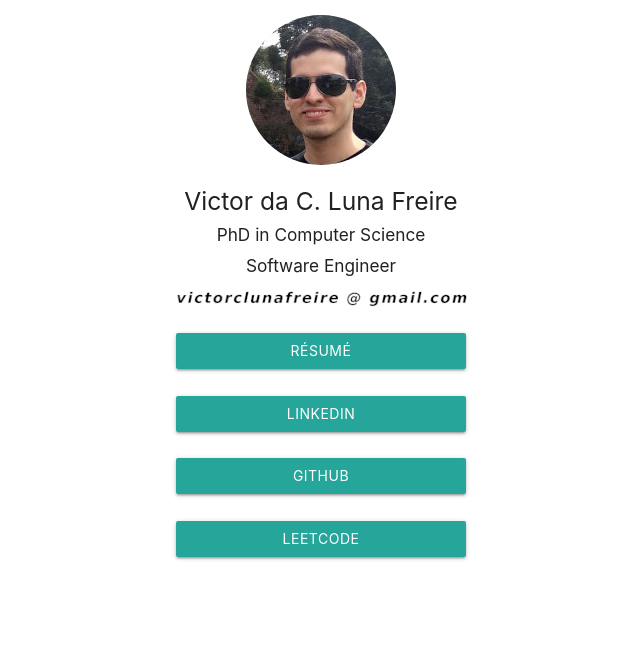
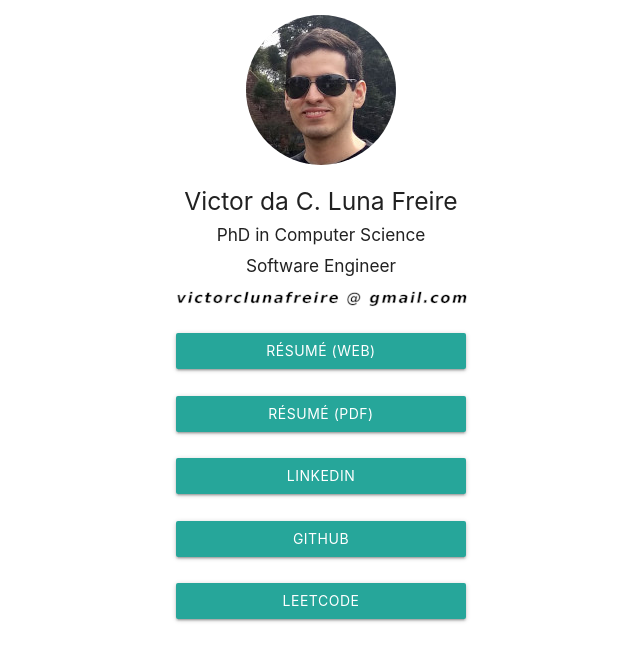
Before and after one commit to victorclf/victorclf.github.io, a plain HTML site: page index.html in a window 1280 px wide. Shown: the whole page, without its empty margins (319-959 px from the left). Drawn offline with Linux system fonts and the light colour scheme.

Commit message:
Add pdf version of resume

```diff
--- a/index.html
+++ b/index.html
@@ -29,7 +29,14 @@
                 <div class="col s8 offset-s2 m4 offset-m4 center-align">
                     <a class="waves-effect waves-light btn" style="vertical-align: unset; width: 80%"
                         href="https://docs.google.com/document/d/1VbqH702r4ZznmCCMaEwFKs7mDyJFxc7kASWq4TOA_7s/edit?usp=sharing">
-                        Résumé</a>
+                        Résumé (Web) </a>
+                </div>
+            </div>
+            <div class="row">
+                <div class="col s8 offset-s2 m4 offset-m4 center-align">
+                    <a class="waves-effect waves-light btn" style="vertical-align: unset; width: 80%"
+                        href="resume-victorclf-2022.pdf">
+                        Résumé (PDF) </a>
                 </div>
             </div>
             <div class="row">
```
Also changed, not shown: 1 other file.
